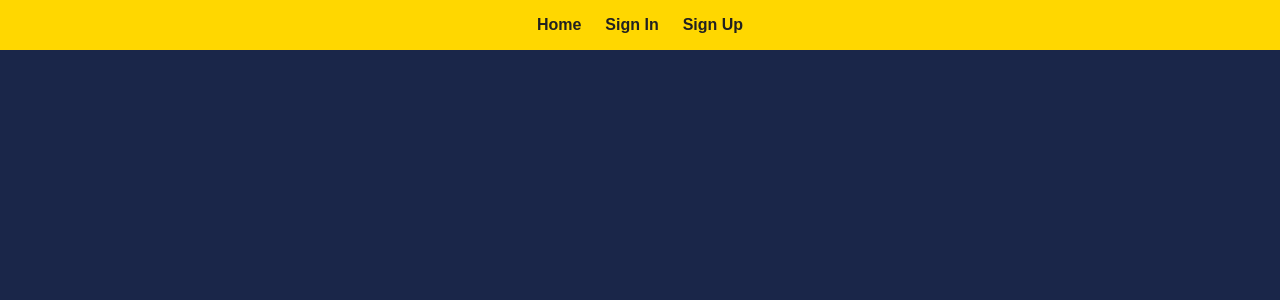
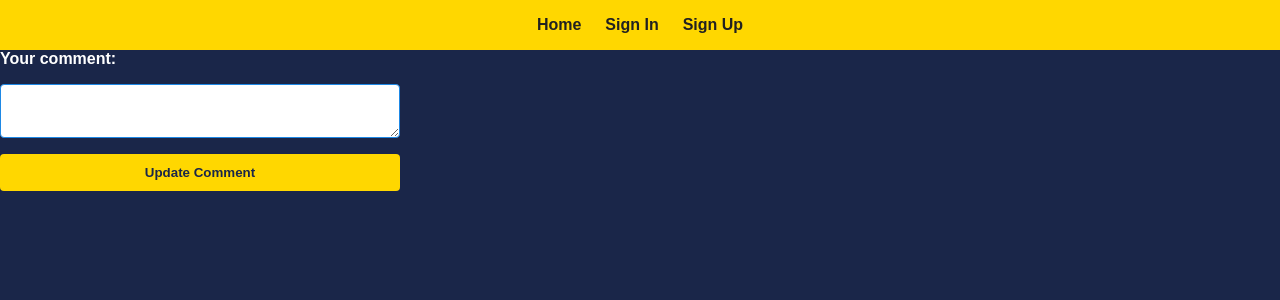
Before and after one commit to SylviaRemington/fans-first-fun-feed-frontend, a React (Vite) app: page /funmoments/1/comments/1/edit in a window 1280 px wide. Shown: the top 300 px of the page. Built offline with nearby package versions, Linux system fonts and the light colour scheme; no server answers.

Commit message:
fixing CommentForm.jsx

```diff
--- a/src/App.jsx
+++ b/src/App.jsx
@@ -10,6 +10,7 @@ import Dashboard from "./components/Dashboard/Dashboard";
 import FunMomentList from "./components/FunMomentList/FunMomentList";
 import FunMomentDetails from "./components/FunMomentDetails/FunMomentDetails";
 import FunMomentForm from "./components/FunMomentForm/FunMomentForm";
+import CommentForm from "./components/CommentForm/CommentForm";
 
 import { UserContext } from "./contexts/UserContext";
 
@@ -109,6 +110,7 @@ const App = () => {
         {/* Commenting out below route until I can figure out the bug I have with my updating code */}
         {/* <Route path="/funmoments/:id/edit" element={<FunMomentForm />} /> */}
         <Route path="/funmoments/:id/edit" element={<FunMomentForm handleUpdateFunMoment={handleUpdateFunMoment} funmoments={funmoments} />} />
+        <Route path="/funmoments/:funmomentId/comments/:commentId/edit" element={<CommentForm handleUpdateComment={handleUpdateComment} funmoments={funmoments} />} />
       </Routes>
     </>
   );
--- a/src/components/CommentForm/CommentForm.jsx
+++ b/src/components/CommentForm/CommentForm.jsx
@@ -1,8 +1,24 @@
 
-import { useState } from 'react';
+import { useState, useEffect } from 'react';
+import { useParams } from 'react-router'
 
-const CommentForm = ({ handleAddComment }) => {
+const CommentForm = ({ handleAddComment, handleUpdateComment, funmoments }) => {
   const [formData, setFormData] = useState({ text: '' });
+  const { funmomentId, commentId } = useParams();
+
+  useEffect(() => { // **NEW**: Pre-fill form for edit
+  if (funmoments && funmomentId && commentId) {
+    const funmoment = funmoments.find(fm => fm._id === funmomentId);
+    if (funmoment) {
+      const comment = funmoment.comments.find(c => c._id === commentId);
+      if (comment) {
+        setFormData({ text: comment.text });
+      }
+    }
+  }
+}, [funmoments, funmomentId, commentId]); //
+
+
 
   const handleChange = (evt) => {
     setFormData({ ...formData, [evt.target.name]: evt.target.value });
@@ -12,7 +28,11 @@ const CommentForm = ({ handleAddComment }) => {
   evt.preventDefault();
   // add handleAddComment
   // Need to pass in my handleAddComment into my handleSubmit - put prop onto the comment form but originally didn't call the handleAddComment function in handleSubmit.
-    handleAddComment(formData);
+  if (funmomentId && commentId && handleUpdateComment) {
+    handleUpdateComment(funmomentId, commentId, formData);
+  } else if (funmomentId) {
+  handleAddComment(funmomentId, formData);
+  }
   setFormData({ text: '' });
 };
 
@@ -28,7 +48,7 @@ const CommentForm = ({ handleAddComment }) => {
         value={formData.text}
         onChange={handleChange}
       />
-      <button type='submit'>SUBMIT COMMENT</button>
+      <button type='submit'>{funmomentId && commentId ? 'Update Comment' : 'SUBMIT COMMENT'}</button>
     </form>
   );
 };
```
Lines whose indentation alone changed are shown as unchanged.
